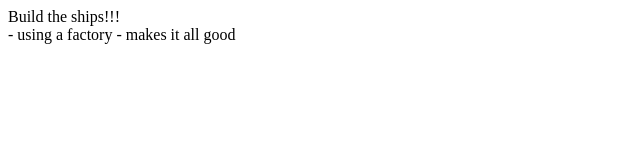
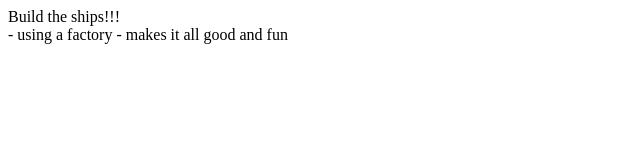
Before and after one commit to dannycsaky/shipFactory, a plain HTML site: page index.html in a window 1280 px wide. Shown: the full height of the page, 0-640 px from the left. Drawn offline with Linux system fonts and the light colour scheme.

Commit message:
added the word fun

```diff
--- a/index.html
+++ b/index.html
@@ -4,6 +4,6 @@
 <body>
 Build the ships!!!<br>
  - using a factory
- - makes it all good
+ - makes it all good and fun
 </body>
 </html>
```
